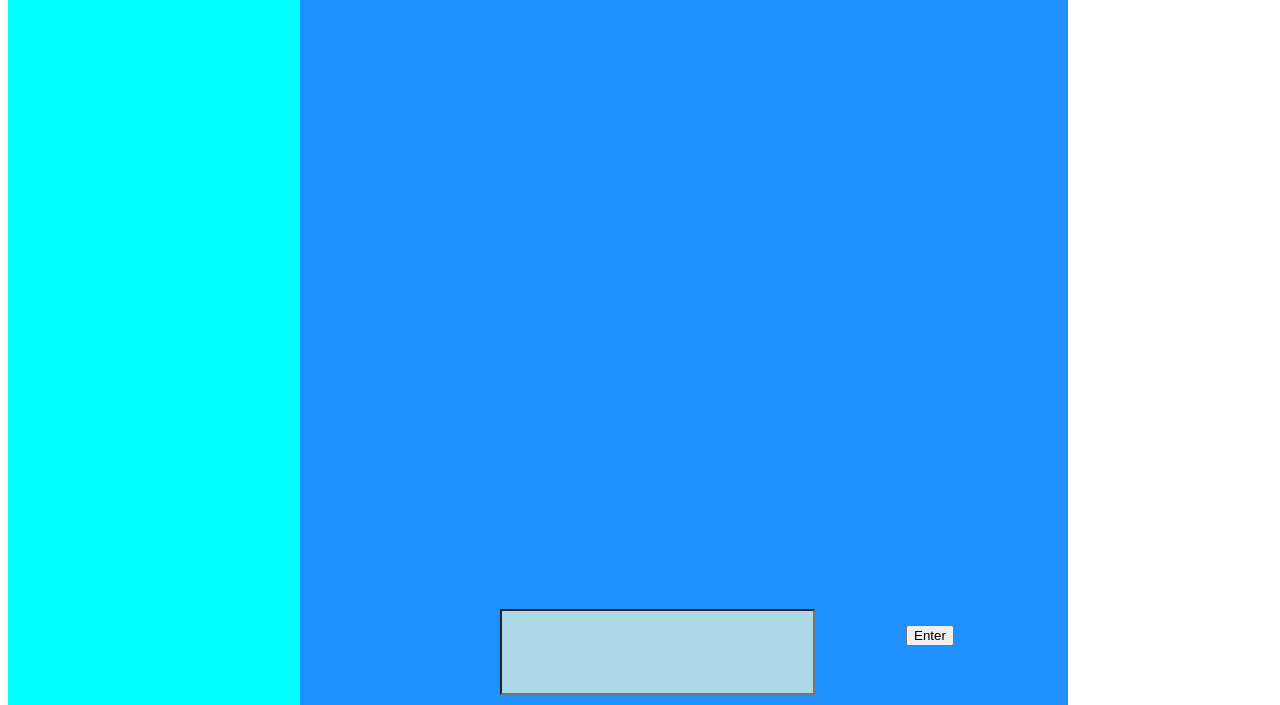
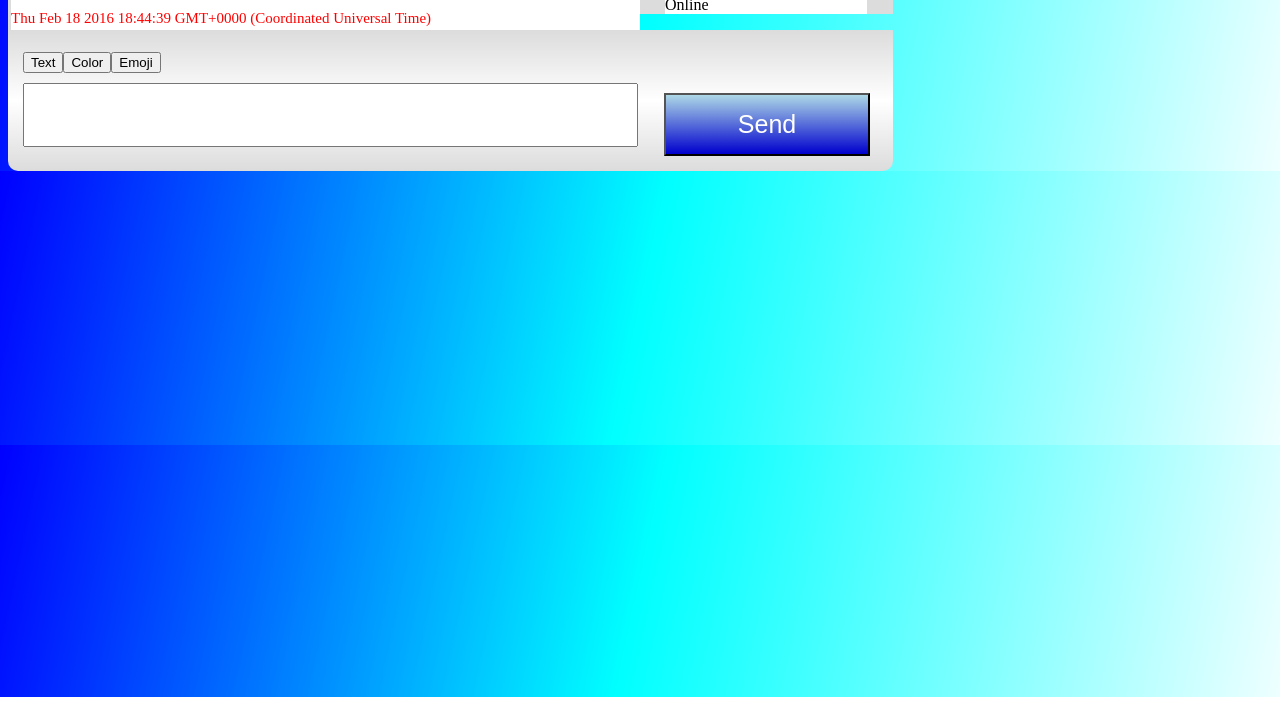
Before and after one commit to hypemichael/chat, a website: page index.html in a window 1280 px wide. Shown: the part 103-808 px from the top of the page. Drawn offline with nearby package versions, Linux system fonts and the light colour scheme; no server answers.

Commit message:
new things added

```diff
--- a/index.html
+++ b/index.html
@@ -3,73 +3,172 @@
 <head>
 <script src='/socket.io/socket.io.js' type='text/javascript'></script>
 <style>
-#info{
-background-color:Aqua;
-display: inline-block;
-width:30%;
-height:100%;
-position:absolute;
+* {
+    box-sizing: border-box;
 }
 
-#chat{
-display:inline-block;
-background-color:DodgerBlue;
+body{
+background:-webkit-linear-gradient(left top,blue, aqua,azure);
+}
+.span1{
+width:15%;
+float:left;
+height:15%;
+}
+
+.span2{
+width:15.01%;
+float:left;
+height:15%;
+}
+
+#header{
+background: -webkit-linear-gradient(GainsBoro,white,GainsBoro);
+width:70%;
+height:15%;
+font-size:80px;
+float:left;
+border-top-left-radius:10px;
+border-top-right-radius:10px;
+}
+
+#imagespan{
+font-size:30px;
+color:red;
+margin-top:5px;
+margin-left:5px;
+}
+#info{
+background-color:GainsBoro;
+width:20%;
+height:60%;
+float:left;
+}
+
+#date{
+font-size:15px;
+color:red;
+}
+#users{
+width:80%;
 height:100%;
-width:60%;
-position:absolute;
-left:300px;
+background-color:white;
+margin-left:25px;
+}
+#chatarea{
+width:50%;
+background-color:white;
+height:60%;
+float:left;
+font-size:30px;
+overflow-x :hidden;
+overflow-y :scroll;
+border-left-style:solid;
+border-left-color: GainsBoro;
+}
+
+.ani{
+position:relative;
+-webkit-animation: moveUp 1s;
+-webkit-animation-fill-mode:forwards;
+}
+@-webkit-keyframes moveUp{
+from{top:0px;}
+to{bottom:30px;}
 }
 
 
 #sendmessage{
-width:40%;
-height:10%;
-outline-color:blue;
-background-color:LightBlue;
-position: absolute;
-bottom:10px;
-left:200px;
+width:70%;
+height:20%;
+outline-color:;
+background: -webkit-linear-gradient(GainsBoro,white,GainsBoro);
+float:left;
+font-size:25px;
+padding:15px;
+border-bottom-left-radius:10px;
+border-bottom-right-radius:10px;
 }
 
-#span{
-position:absolute;
-left:100px;
+textarea{
+width:72%;
+height:80%;
+resize:none;
+font-size:25px;
+float:left;
+margin-top:10px;
 }
 
-#subm{
-bottom:-90%;
-position:relative;
-right:-70%;
+#sendbutton{
+width:24%;
+height:60%;
+padding:15px;
+float:left;
+background: -webkit-linear-gradient(LightBlue,MediumBlue);
+outline:none;
+border-color:none ;
+margin-left:26px;
+margin-top:20px;
+color:white;
+font-size:25px;
 }
+
+.buttondiv{
+width:100%;
+float:left;
+}
+
 </style>
 </head>
 <body>
-<div id="info">Profile
+<div class="span1"></div>
+<div id="header"><img id="imagespan" width="80px" height="80px" alt="image" src="/simple.png"></div>
+<div class="span1"></div>
+
+<div class="span1"></div>
+<div id="chatarea"><span id="date"></span></div>
+<div id="info"><div id="users">Online <span id="number"></span></div></div>
+<div class="span1"></div>
+
+<div class="span2"></div><div id="sendmessage">
+<div class="buttondiv"><button>Text</button><button>Color</button><button>Emoji</button></div>
+<textarea id="textarea"> </textarea>
+<button id="sendbutton" onclick="sendText()">Send</button>
 </div>
-<div id="chat">Chat Area
-<span id="chatarea"></span>
-<input id="sendmessage" type="text">
-<button id="subm" onclick="sendText()">Enter</button>
-</div>
+
 <script>
 var socket = io.connect();
 
+document.getElementById("date").innerHTML = new Date();
 
-socket.on("data",function(data){
+socket.on("users",function(data){
+document.getElementById("number").innerHTML = data + " " + "Users in Lobby";
+})
+
+socket.on("data",function(data,Guest){
 var para = document.createElement("p");
-para.appendChild(document.createTextNode(data));
+para.appendChild(document.createTextNode("Guest"+Guest + ":" +data));
 document.getElementById("chatarea").appendChild(para);
+para.className = "ani";
+para.style.color = "red";
+document.getElementById("chatarea").scrollTop+=300;
 })
 
 
 function sendText(){
-var val =document.getElementById("sendmessage").value;
+var val =document.getElementById("textarea").value;
 var data = val;
 socket.emit("data",data);
-var para = document.createElement("p");
-para.appendChild(document.createTextNode(data));
+var para = document.createElement("P");
+para.appendChild(document.createTextNode("You" + ":" + data));
+para.className = "ani";
 document.getElementById("chatarea").appendChild(para);
-document.getElementById("sendmessage").value = "";
+document.getElementById("textarea").value = "";
+para.style.color = "blue";
+document.getElementById("chatarea").scrollTop+=300;
 }
+
+
 </script>
 </body>
+</html>
```
Also changed, not shown: socketserver.js (+11 -4 lines).
